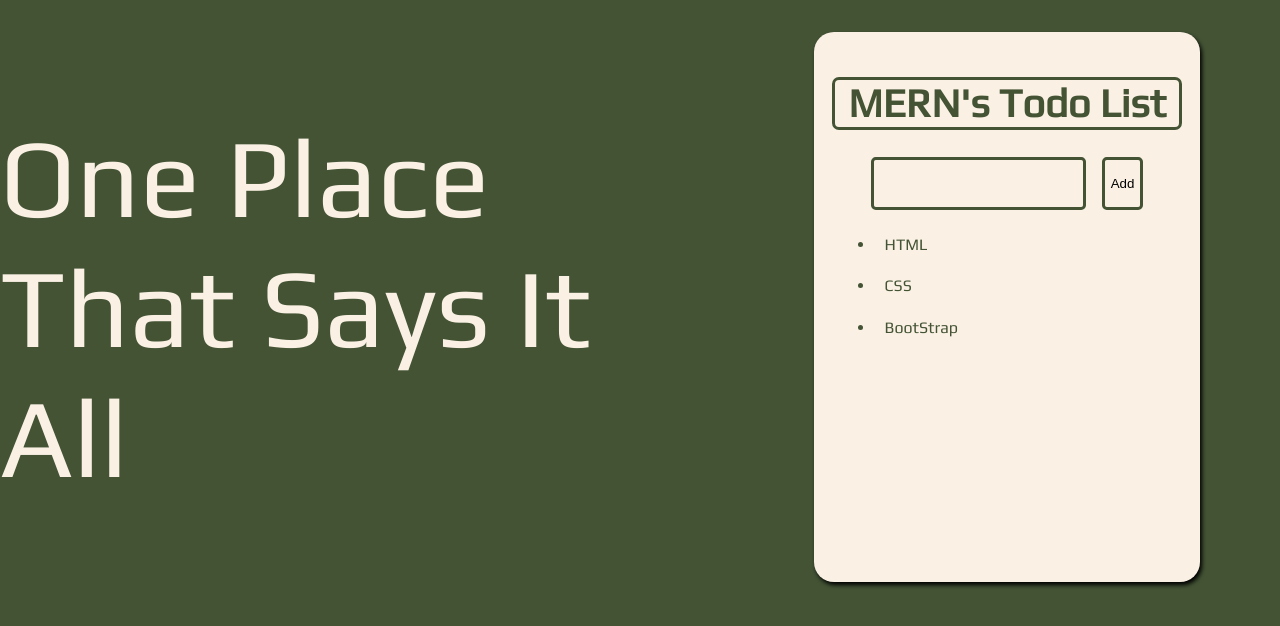
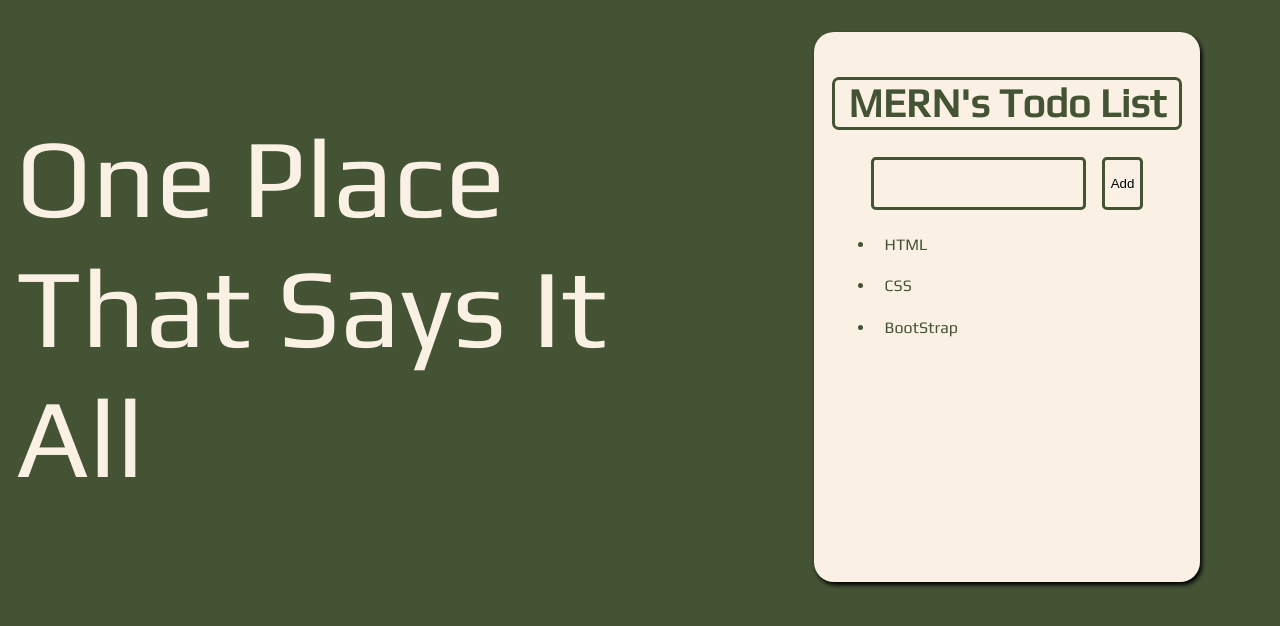
Before and after one commit to mihirk20/html-mihir, a React (Create React App) app in the folder picshare/: page / in a window 1280 px wide. Shown: the top 626 px of the page. Built offline with nearby package versions, Linux system fonts and the light colour scheme.

Commit message:
CSS changes

```diff
--- a/picshare/src/App.css
+++ b/picshare/src/App.css
@@ -19,6 +19,7 @@ body {
     font-size: 7rem;
     width: fit-content;
     justify-content: flex-start;
+    padding-left: 1rem;
 }
 
 .container {
--- a/picshare/src/components/additem.css
+++ b/picshare/src/components/additem.css
@@ -17,6 +17,7 @@
 input[type=text]:focus {
     border: 3px solid #435334;
     font-size: 15px;
+    background-color: #CEDEBD;
 }
 
 .button {
```
